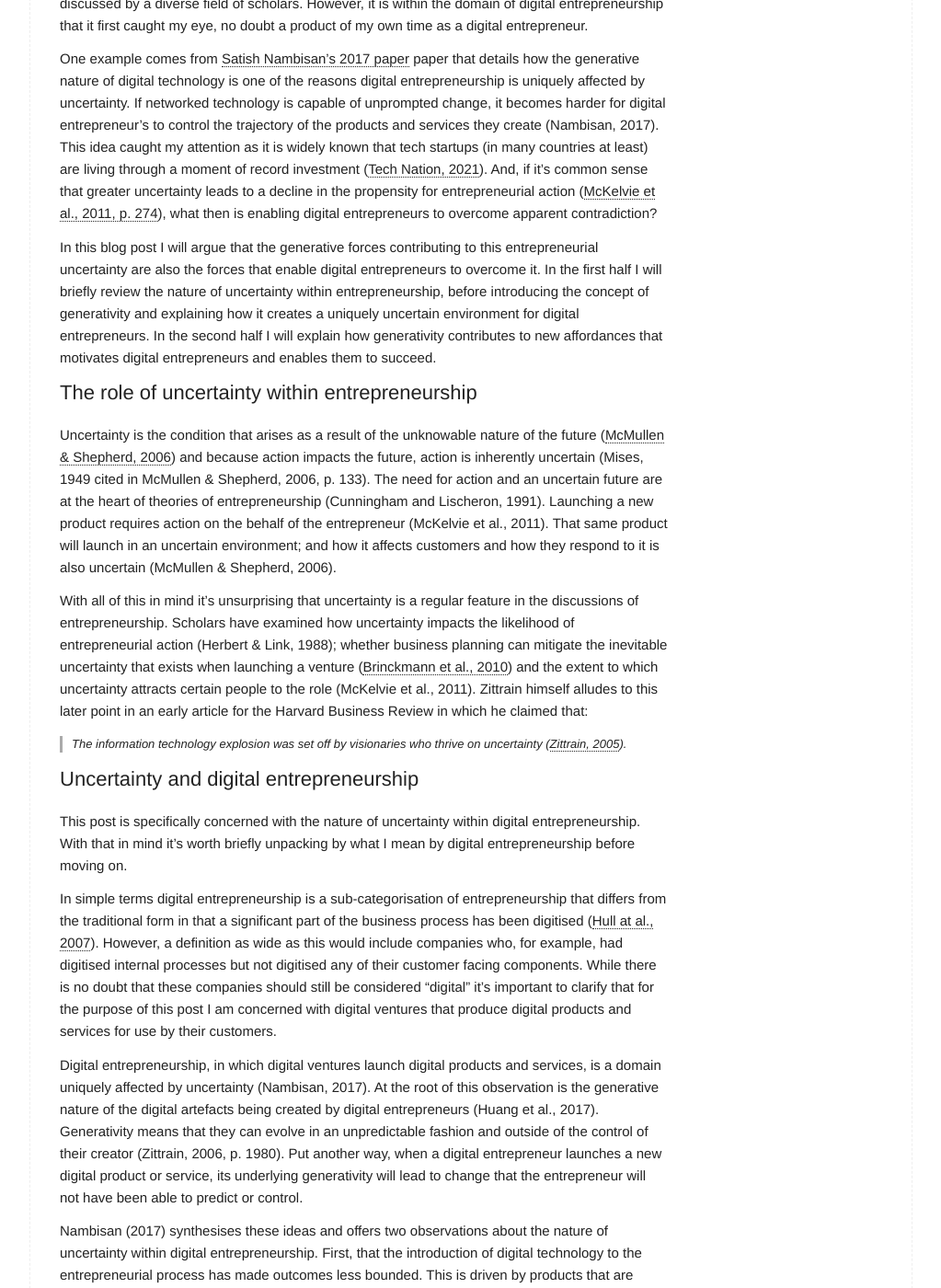
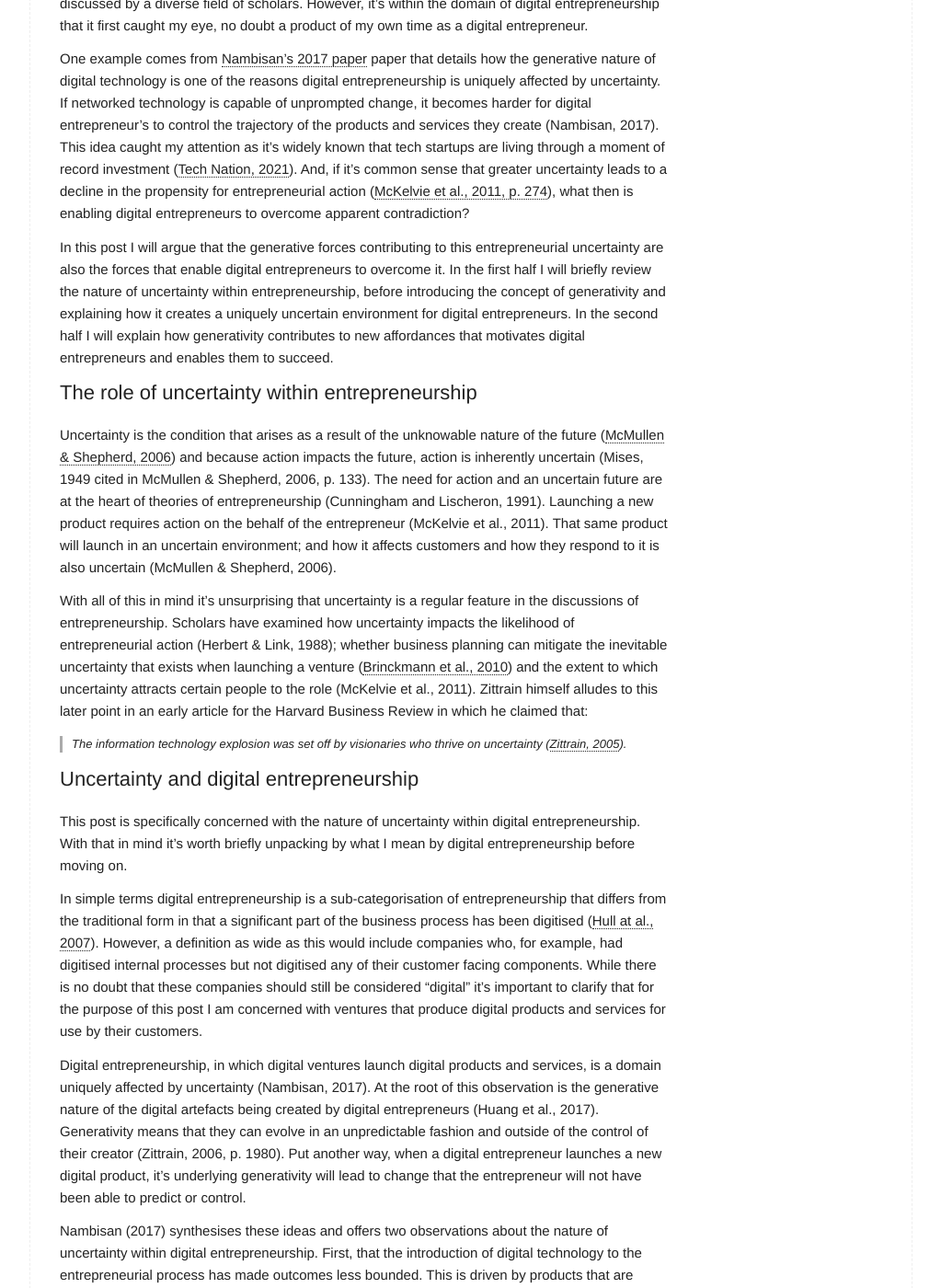
Before and after one commit to danielbower/personal-blog, a Jekyll site: the page built from index.html, in a window 1280 px wide and 1400 px high, scrolled down 342 px. Shown: the whole window at 92% size, without its empty margins (128-1151 px from the left). Built offline with Jekyll 4.4.1, drawn with Linux system fonts in a browser that asks for light colours; some of the changed text lies outside the part shown.

Commit message:
Shaving word count and fixing front matter

```diff
--- a/_posts/2021-04-19-generativity-entrepreneurship.md
+++ b/_posts/2021-04-19-generativity-entrepreneurship.md
@@ -9,11 +10,11 @@ categories:
 
 ---
 
-In 2006 The Harvard Law Review published Jonathan Zittrain’s seminal paper on [The Generative Internet](https://dash.harvard.edu/handle/1/9385626). In it Zittrain explains how technological generativity – put simply, technology’s capacity for unprompted change – has been a driving force behind many of the innovations we rely on today (Zittrain, 2006, p. 1980). Since its publication the concept of technological generativity has been discussed by a diverse field of scholars. However, it is within the domain of digital entrepreneurship that it first caught my eye, no doubt a product of my own time as a digital entrepreneur.
+In 2006 The Harvard Law Review published Jonathan Zittrain’s seminal paper on [The Generative Internet](https://dash.harvard.edu/handle/1/9385626). In it Zittrain explains how technological generativity – put simply, technology’s capacity for unprompted change – has been a driving force behind many of the innovations we rely on today (Zittrain, 2006, p. 1980). Since its publication the concept of technological generativity has been discussed by a diverse field of scholars. However, it's within the domain of digital entrepreneurship that it first caught my eye, no doubt a product of my own time as a digital entrepreneur.
 
-One example comes from [Satish Nambisan’s 2017 paper](https://journals.sagepub.com/doi/10.1111/etap.12254) paper that details how the generative nature of digital technology is one of the reasons digital entrepreneurship is uniquely affected by uncertainty. If networked technology is capable of unprompted change, it becomes harder for digital entrepreneur’s to control the trajectory of the products and services they create (Nambisan, 2017). This idea caught my attention as it is widely known that tech startups (in many countries at least) are living through a moment of record investment ([Tech Nation, 2021](https://technation.io/report2021)). And, if it’s common sense that greater uncertainty leads to a decline in the propensity for entrepreneurial action ([McKelvie et al., 2011, p. 274](https://linkinghub.elsevier.com/retrieve/pii/S0883902609001062)), what then is enabling digital entrepreneurs to overcome apparent contradiction?
+One example comes from [Nambisan’s 2017 paper](https://journals.sagepub.com/doi/10.1111/etap.12254) paper that details how the generative nature of digital technology is one of the reasons digital entrepreneurship is uniquely affected by uncertainty. If networked technology is capable of unprompted change, it becomes harder for digital entrepreneur’s to control the trajectory of the products and services they create (Nambisan, 2017). This idea caught my attention as it's widely known that tech startups are living through a moment of record investment ([Tech Nation, 2021](https://technation.io/report2021)). And, if it’s common sense that greater uncertainty leads to a decline in the propensity for entrepreneurial action ([McKelvie et al., 2011, p. 274](https://linkinghub.elsevier.com/retrieve/pii/S0883902609001062)), what then is enabling digital entrepreneurs to overcome apparent contradiction?
 
-In this blog post I will argue that the generative forces contributing to this entrepreneurial uncertainty are also the forces that enable digital entrepreneurs to overcome it. In the first half I will briefly review the nature of uncertainty within entrepreneurship, before introducing the concept of generativity and explaining how it creates a uniquely uncertain environment for digital entrepreneurs. In the second half I will explain how generativity contributes to new affordances that motivates digital entrepreneurs and enables them to succeed.
+In this post I will argue that the generative forces contributing to this entrepreneurial uncertainty are also the forces that enable digital entrepreneurs to overcome it. In the first half I will briefly review the nature of uncertainty within entrepreneurship, before introducing the concept of generativity and explaining how it creates a uniquely uncertain environment for digital entrepreneurs. In the second half I will explain how generativity contributes to new affordances that motivates digital entrepreneurs and enables them to succeed.
 
 ## The role of uncertainty within entrepreneurship
 
@@ -27,9 +28,9 @@ With all of this in mind it’s unsurprising that uncertainty is a regular featu
 
 This post is specifically concerned with the nature of uncertainty within digital entrepreneurship. With that in mind it’s worth briefly unpacking by what I mean by digital entrepreneurship before moving on.
 
-In simple terms digital entrepreneurship is a sub-categorisation of entrepreneurship that differs from the traditional form in that a significant part of the business process has been digitised ([Hull at al., 2007](http://www.inderscience.com/link.php?id=15166)). However, a definition as wide as this would include companies who, for example, had digitised internal processes but not digitised any of their customer facing components. While there is no doubt that these companies should still be considered “digital” it’s important to clarify that for the purpose of this post I am concerned with digital ventures that produce digital products and services for use by their customers.
+In simple terms digital entrepreneurship is a sub-categorisation of entrepreneurship that differs from the traditional form in that a significant part of the business process has been digitised ([Hull at al., 2007](http://www.inderscience.com/link.php?id=15166)). However, a definition as wide as this would include companies who, for example, had digitised internal processes but not digitised any of their customer facing components. While there is no doubt that these companies should still be considered “digital” it’s important to clarify that for the purpose of this post I am concerned with ventures that produce digital products and services for use by their customers.
 
-Digital entrepreneurship, in which digital ventures launch digital products and services, is a domain uniquely affected by uncertainty (Nambisan, 2017). At the root of this observation is the generative nature of the digital artefacts being created by digital entrepreneurs (Huang et al., 2017). Generativity means that they can evolve in an unpredictable fashion and outside of the control of their creator (Zittrain, 2006, p. 1980). Put another way, when a digital entrepreneur launches a new digital product or service, its underlying generativity will lead to change that the entrepreneur will not have been able to predict or control.
+Digital entrepreneurship, in which digital ventures launch digital products and services, is a domain uniquely affected by uncertainty (Nambisan, 2017). At the root of this observation is the generative nature of the digital artefacts being created by digital entrepreneurs (Huang et al., 2017). Generativity means that they can evolve in an unpredictable fashion and outside of the control of their creator (Zittrain, 2006, p. 1980). Put another way, when a digital entrepreneur launches a new digital product, it's underlying generativity will lead to change that the entrepreneur will not have been able to predict or control.
 
 Nambisan (2017) synthesises these ideas and offers two observations about the nature of uncertainty within digital entrepreneurship. First, that the introduction of digital technology to the entrepreneurial process has made outcomes less bounded. This is driven by products that are *“incomplete and in a state of flux”*, themselves impacted by other digital artefacts and the capability of digital platform owners to infuse new generative potential into the products that make use of them (Nambisan, 2017, p. 1033). Second, that digital technology makes the role of the entrepreneur less predefined than traditional entrepreneurship, as it introduces a network of actors who have varying goals and motives and yet contribute to the same initiative (Nambisan, 2017).
 
@@ -37,7 +38,7 @@ It is evident that, when compared to the traditional image of an entrepreneur, t
 
 ## Generative potential
 
-For the remainder of this blog post I will argue that, as well as being a key contributor to entrepreneurial uncertainty, the generative nature of digital technology supports digital entrepreneurs in four important ways. However, before I introduce these observations, it is worth returning to Zittrain’s paper briefly.
+For the remainder of this blog post I will argue that, as well as being a key contributor to entrepreneurial uncertainty, the generative nature of digital technology supports digital entrepreneurs in four important ways. However, before I introduce these observations, it's worth returning to Zittrain’s paper briefly.
 
 While Zittrain’s paper has informed to our understanding of uncertainty within digital entrepreneurship, the original intention of the paper was to point out the power of generative technology, a force that had contributed to the:
 
@@ -115,7 +116,7 @@ I should note that observing generativity’s duality is not a new idea. My argu
 
 One of the challenges I have faced while researching for this post is finding many notable criticisms of Zittrain’s work. On one level this in itself is a criticism of his ideas, a good theory should hold against critique after all. But this too may be a byproduct of the theory’s simple elegance, as David Post notes in his review Zittrain’s 2008 book:
 
- > *“Stating  the  obvious”—articulating  a  proposition  in  such  a  way that (pretty much) everyone involved in the discussion agrees that it is obvious—moves  discussion  and  debate  forward  in  constructive ways ([Post, 2010, p. 104](http://ssrn.com/abstract=165076)).*
+ > *“Stating  the  obvious”—articulating  a  proposition  in  such  a  way that (pretty much) everyone involved in the discussion agrees that  obvious—moves  discussion  and  debate  forward  in  constructive ways ([Post, 2010, p. 104](http://ssrn.com/abstract=165076)).*
 
 I wouldn’t expect this blog post to be met with such high praise, however, I too hope that the strength of my argument lies in the relative simplicity of what I have observed.
 
```
Also changed, not shown: other parts of _posts/2021-04-19-generativity-entrepreneurship.md (+1 -0 lines).
